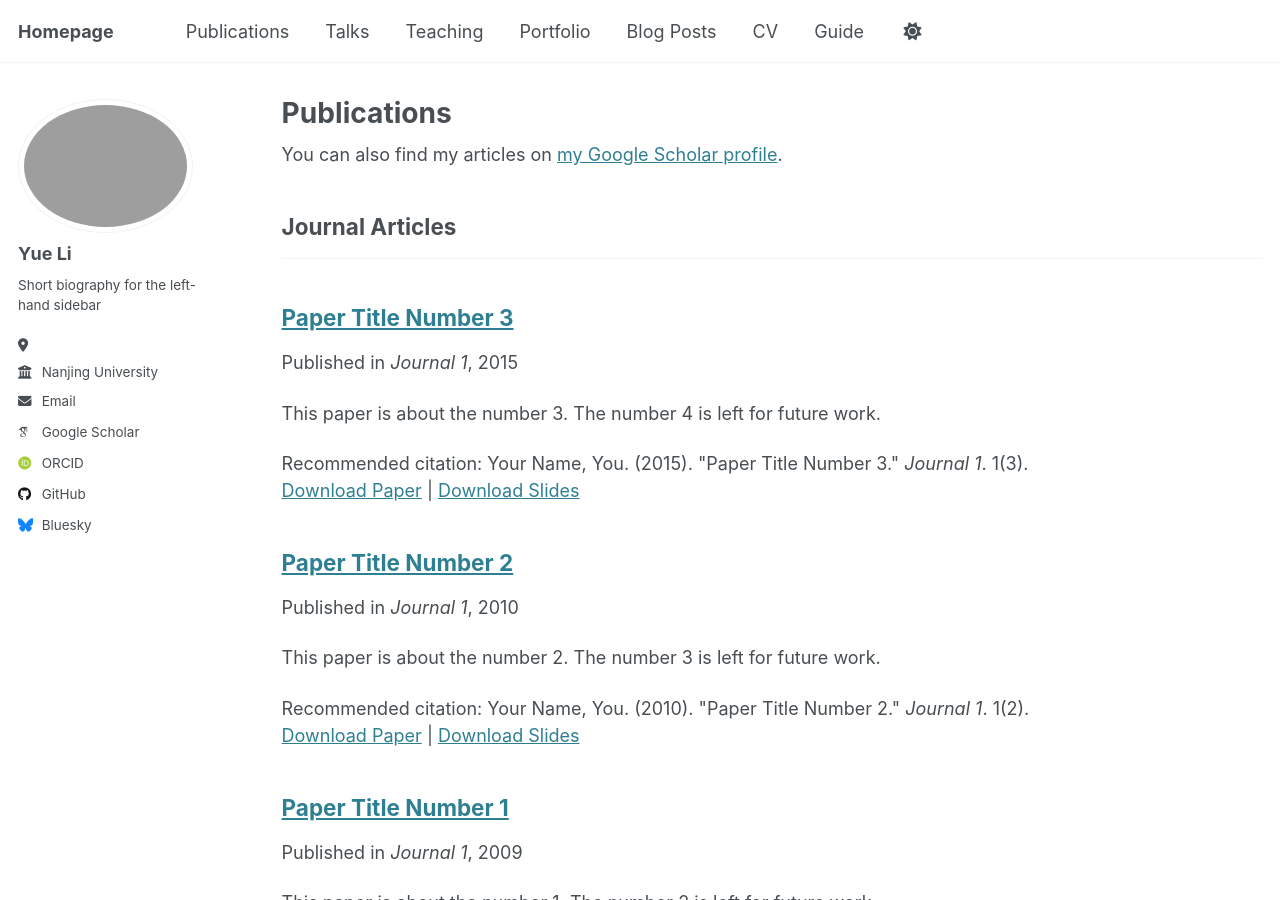
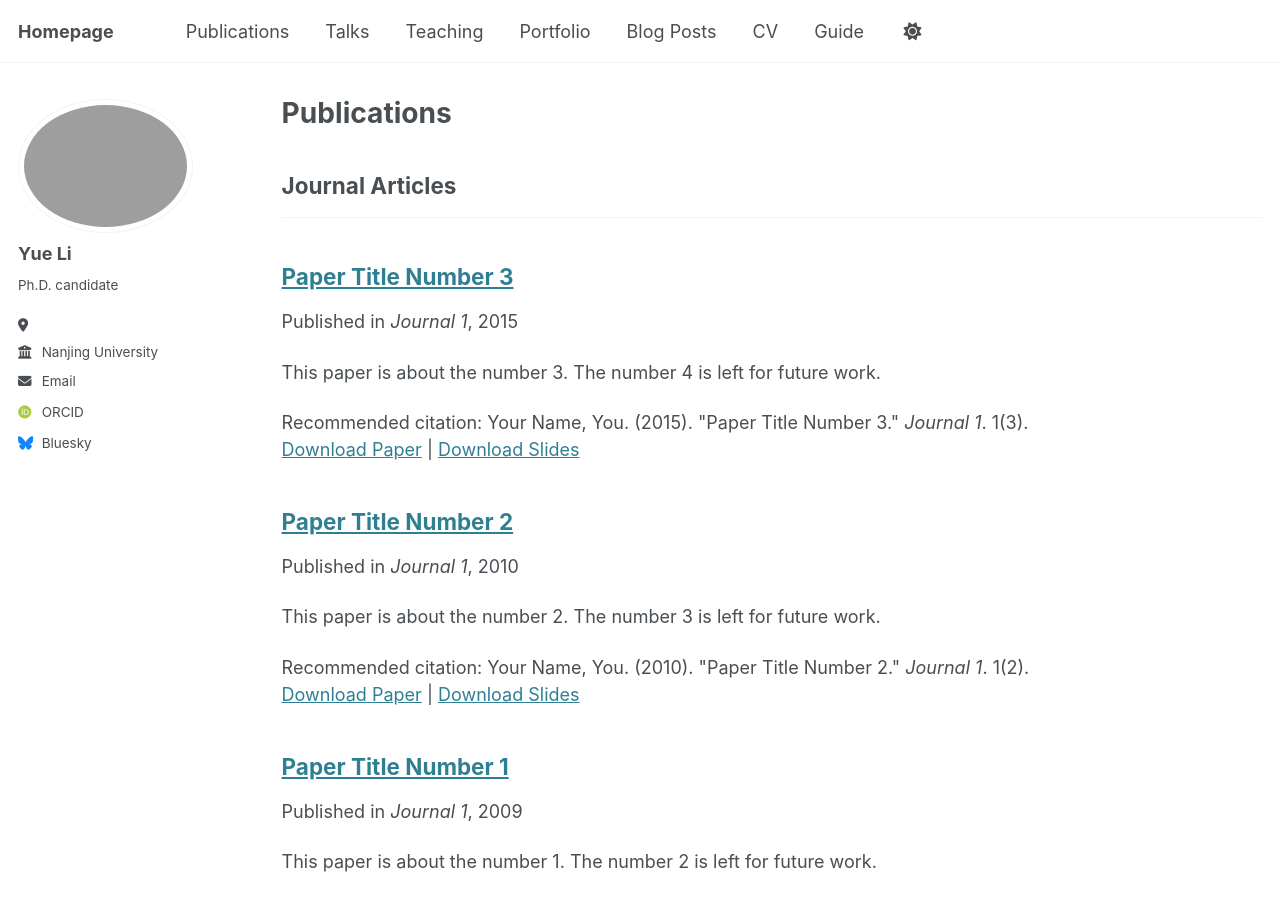
Before and after one commit to yueli-se/yueli-se.github.io, a Jekyll site: the page built from _pages/publications.html, in a window 1280 px wide and 900 px high. Built offline with Jekyll 4.4.1, drawn with Linux system fonts in a browser that asks for light colours; some web fonts are replaced.

Commit message:
Update _config.yml

```diff
--- a/_config.yml
+++ b/_config.yml
@@ -25,7 +25,7 @@ author:
   avatar           : "profile.png"
   name             : "Yue Li"
   pronouns         : # example: "she/her"
-  bio              : "Short biography for the left-hand sidebar"
+  bio              : "Ph.D. candidate"
   location         : ""
   employer         : "Nanjing University"
   uri              : # URL
@@ -33,7 +33,7 @@ author:
 
   # Academic websites
   arxiv            : # URL - Update with the correct link to your profile
-  googlescholar    : "https://scholar.google.com/citations?user=PS_CX0AAAAAJ"
+  #googlescholar    : "https://scholar.google.com/citations?user=PS_CX0AAAAAJ"
   impactstory      : # URL
   orcid            : "https://orcid.org/0000-0002-1856-7182"
   semantic         : # URL
@@ -42,10 +42,10 @@ author:
   scopus           : # URL
 
   # Repositories and software development
-  bitbucket        : # Username - Update with your username on the site
+  #bitbucket        : # Username - Update with your username on the site
   codepen          : # Username
   dribbble         : # Username
-  github           : "academicpages"
+  #github           : "academicpages"
   kaggle           : # Username
   stackoverflow    : # User number or user number and name (i.e., use "1" or "1/jeff-atwood")
 
```
